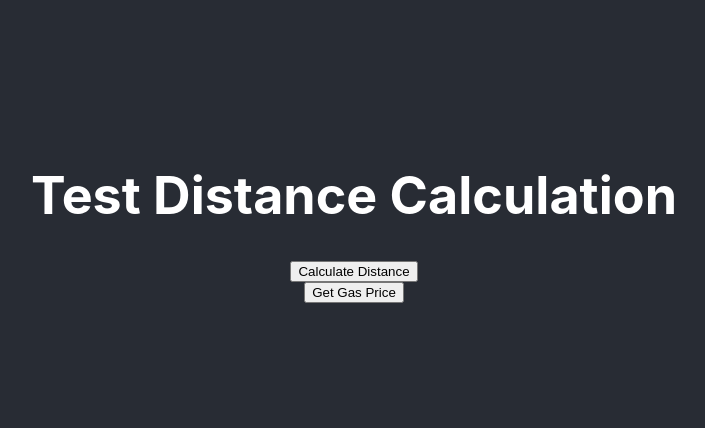
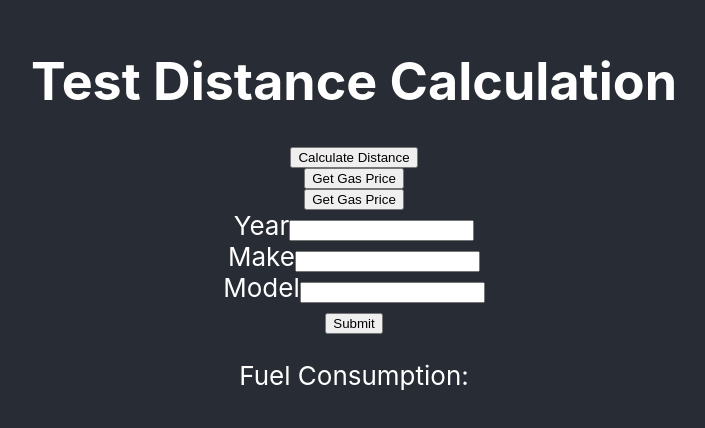
Before and after one commit to salsaady/fuel-wise, a React (Create React App) app in the folder frontend/: page / in a window 1280 px wide. Shown: the part 184-612 px from the top of the page, without its empty margins (286-991 px from the left). Built offline with nearby package versions, Linux system fonts and the light colour scheme.

Commit message:
Implement FuelEconomy API integration and XML parsing

```diff
--- a/frontend/src/App.js
+++ b/frontend/src/App.js
@@ -6,6 +6,7 @@ function App() {
   // State to hold the calculated distance
   const [distance, setDistance] = useState(null)
   const [gasPrice, setGasPrice] = useState(null)
+  const [fuelConsumption, setFuelConsumption] = useState(null)
 
   // Dummy data for user and restaurant locations
   const userLocation = { lat: '45.4215', lng: '-75.6972' }; // Example user location
@@ -24,7 +25,7 @@ function App() {
     }
   };
 
-  const handleGetGasPrice = async() => {
+  const fetchGasPrice = async() => {
     try {
       const response = await axios.get('http://127.0.0.1:5000/get_gas_price');
       setGasPrice(response.data.gas_price);
@@ -32,21 +33,85 @@ function App() {
       console.error("Error getting gas price", error);
     }
     }
+    const handleFuelConsumption = async (e) => {
+      e.preventDefault();
 
+      try {
+        const response = await axios.post('http://127.0.0.1:5000/get_fuel_consumption', {
+          year: formValues.year,
+          make: formValues.make,
+          model: formValues.model
+        }, {
+          headers: {
+            'Content-Type': 'application/json'  // Ensure JSON content-type is set
+          }
+        });
+
+        // Set the fuel consumption from the response
+        setFuelConsumption(response.data.fuel_consumption);
+      } catch (error) {
+        console.error("Error getting fuel consumption:", error);
+      }
+    };
+
+
+  const [formValues, setFormValues] = useState({});
+  const handleChange = (e) => {
+    setFormValues({ ...formValues, [e.target.id]: e.target.value });
+  };
+  const handleSubmit = (e) => {
+    e.preventDefault();
+    console.log(formValues);
+  };
   return (
     <div className="App">
       <header className="App-header">
         <h1>Test Distance Calculation</h1>
 
         {/* Button to calculate the distance */}
-        <button onClick={handleGetDistance}>Calculate Distance</button>
-        <button onClick = {handleGetGasPrice}>Get Gas Price</button>
+        <button onClick= {handleGetDistance}>Calculate Distance</button>
+        <button onClick = {fetchGasPrice}>Get Gas Price</button>
+        <button onClick = {handleFuelConsumption}>Get Gas Price</button>
+        <form onSubmit={handleFuelConsumption}>
+        <div className="input-group">
+          <label htmlFor="year">Year</label>
+          <input
+            type="number"
+            id="year"
+            value={formValues.year || ""}
+            onChange={handleChange}
+          />
+        </div>
+        <div className="input-group">
+          <label htmlFor="make">Make</label>
+          <input
+            type="text"
+            id="make"
+            value={formValues.make || ""}
+            onChange={handleChange}
+          />
+        </div>
+        <div className="input-group">
+          <label htmlFor="model">Model</label>
+          <input
+            type="text"
+            id="model"
+            value={formValues.model || ""}
+            onChange={handleChange}
+          />
+        </div>
+        <button type="submit" className="submit-btn">
+          Submit
+        </button>
+      </form>
         {/* Display the calculated distance */}
         {distance && <p>Distance: {distance} km</p>}
         {gasPrice && <p>Gas Price: {gasPrice} </p>}
+        {<p>Fuel Consumption: {fuelConsumption}</p>}
       </header>
+
     </div>
-  );
+  )
 }
 
 export default App;
```
Also changed, not shown: 2 other files (tests, documents, lock files or other folders).
